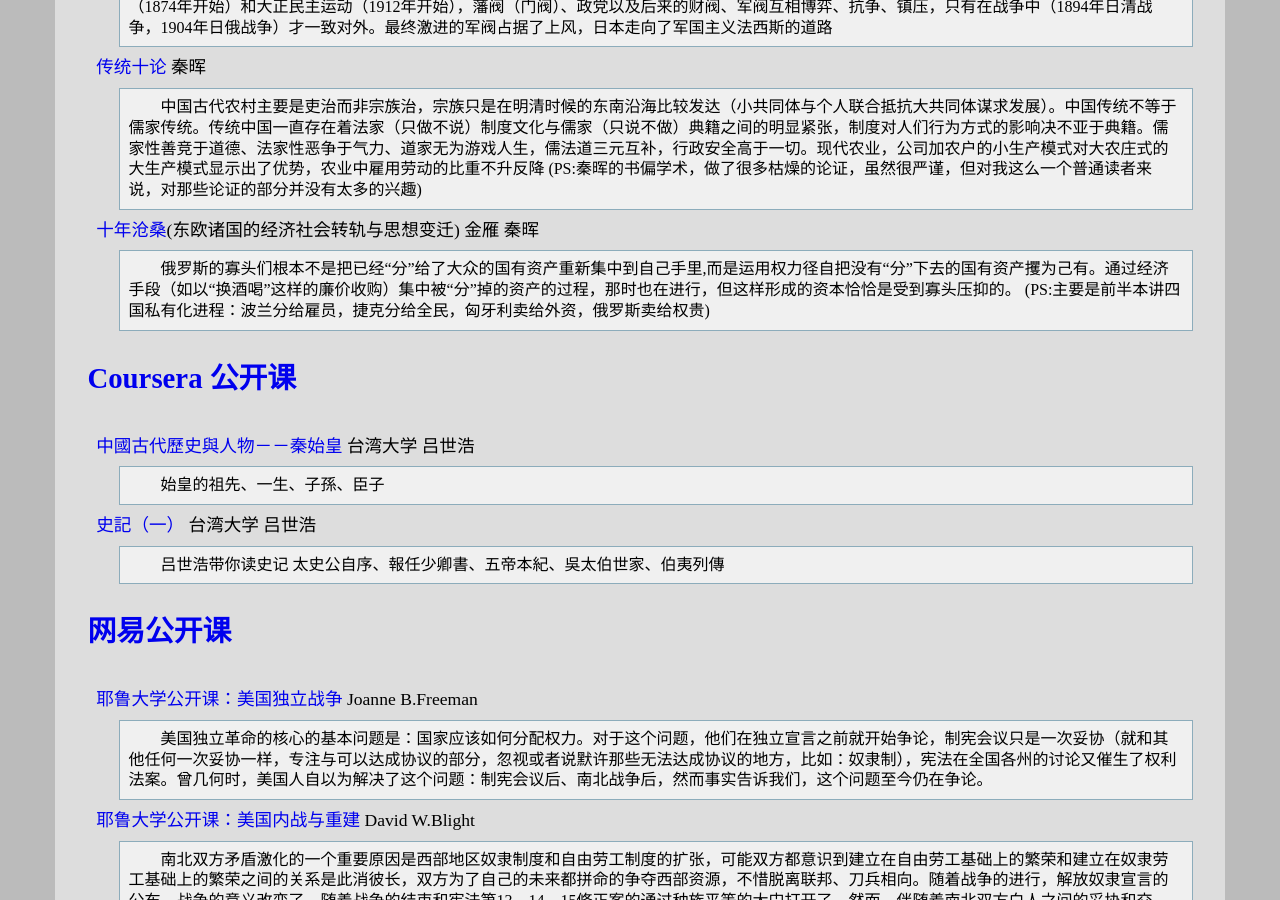
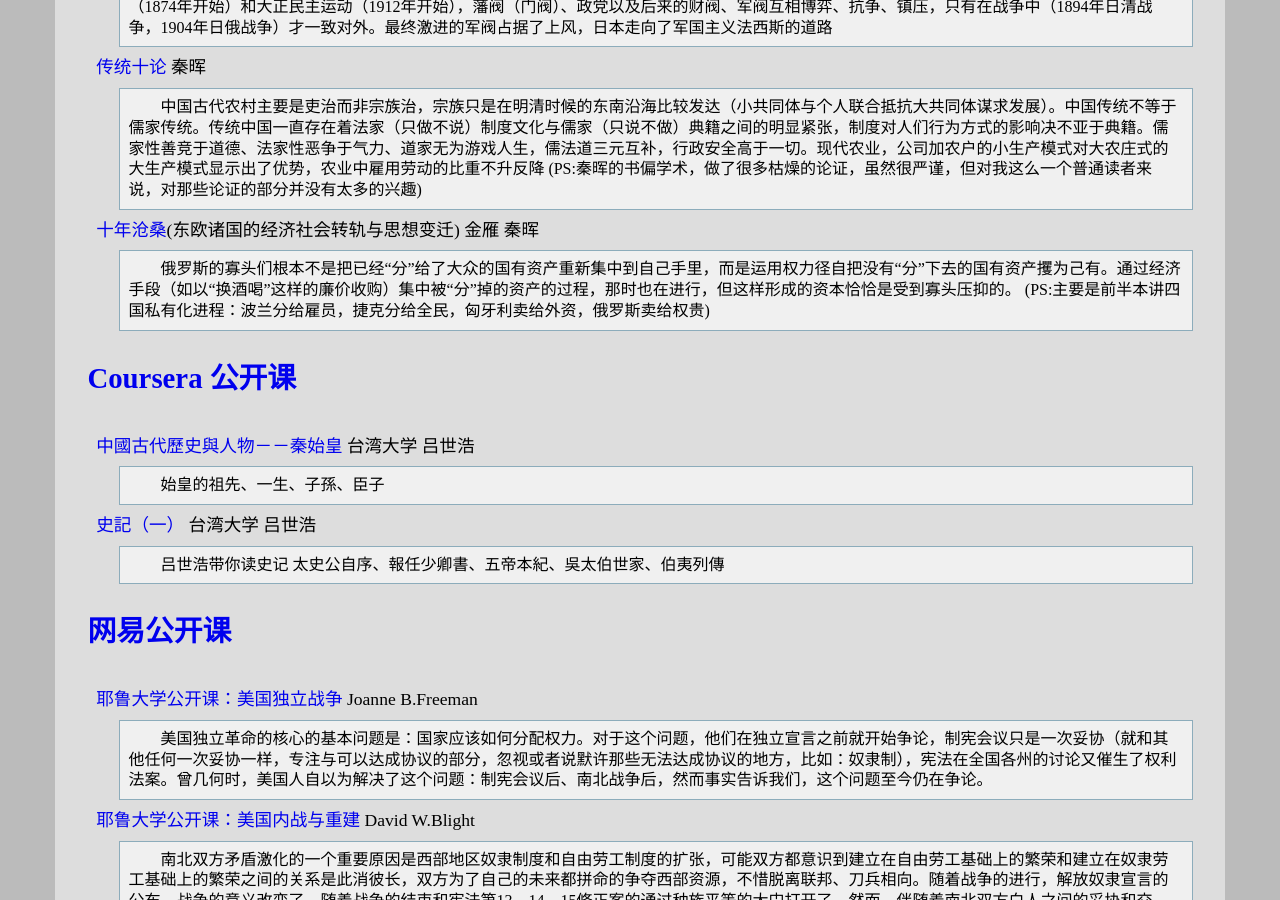
Before and after one commit to leiqin/leiqin.github.io, a Jekyll site: the page built from shoucang/history.markdown, in a window 1280 px wide and 900 px high, scrolled down 1976 px. Built offline with Jekyll 4.4.1, drawn with Linux system fonts in a browser that asks for light colours; comment, search, counter and statistics services are not loaded.

Commit message:
_ 小修改

```diff
--- a/shoucang/history.markdown
+++ b/shoucang/history.markdown
@@ -68,7 +68,7 @@ title: 以史为镜
 :	中国古代农村主要是吏治而非宗族治，宗族只是在明清时候的东南沿海比较发达（小共同体与个人联合抵抗大共同体谋求发展）。中国传统不等于儒家传统。传统中国一直存在着法家（只做不说）制度文化与儒家（只说不做）典籍之间的明显紧张，制度对人们行为方式的影响决不亚于典籍。儒家性善竞于道德、法家性恶争于气力、道家无为游戏人生，儒法道三元互补，行政安全高于一切。现代农业，公司加农户的小生产模式对大农庄式的大生产模式显示出了优势，农业中雇用劳动的比重不升反降 (PS:秦晖的书偏学术，做了很多枯燥的论证，虽然很严谨，但对我这么一个普通读者来说，对那些论证的部分并没有太多的兴趣)
 
 [十年沧桑](http://book.douban.com/subject/11615542/)(东欧诸国的经济社会转轨与思想变迁) 金雁 秦晖
-:	俄罗斯的寡头们根本不是把已经“分”给了大众的国有资产重新集中到自己手里,而是运用权力径自把没有“分”下去的国有资产攫为己有。通过经济手段（如以“换酒喝”这样的廉价收购）集中被“分”掉的资产的过程，那时也在进行，但这样形成的资本恰恰是受到寡头压抑的。 (PS:主要是前半本讲四国私有化进程：波兰分给雇员，捷克分给全民，匈牙利卖给外资，俄罗斯卖给权贵)
+:	俄罗斯的寡头们根本不是把已经“分”给了大众的国有资产重新集中到自己手里，而是运用权力径自把没有“分”下去的国有资产攫为己有。通过经济手段（如以“换酒喝”这样的廉价收购）集中被“分”掉的资产的过程，那时也在进行，但这样形成的资本恰恰是受到寡头压抑的。 (PS:主要是前半本讲四国私有化进程：波兰分给雇员，捷克分给全民，匈牙利卖给外资，俄罗斯卖给权贵)
 
 ### [Coursera 公开课](https://www.coursera.org/)
 
```
